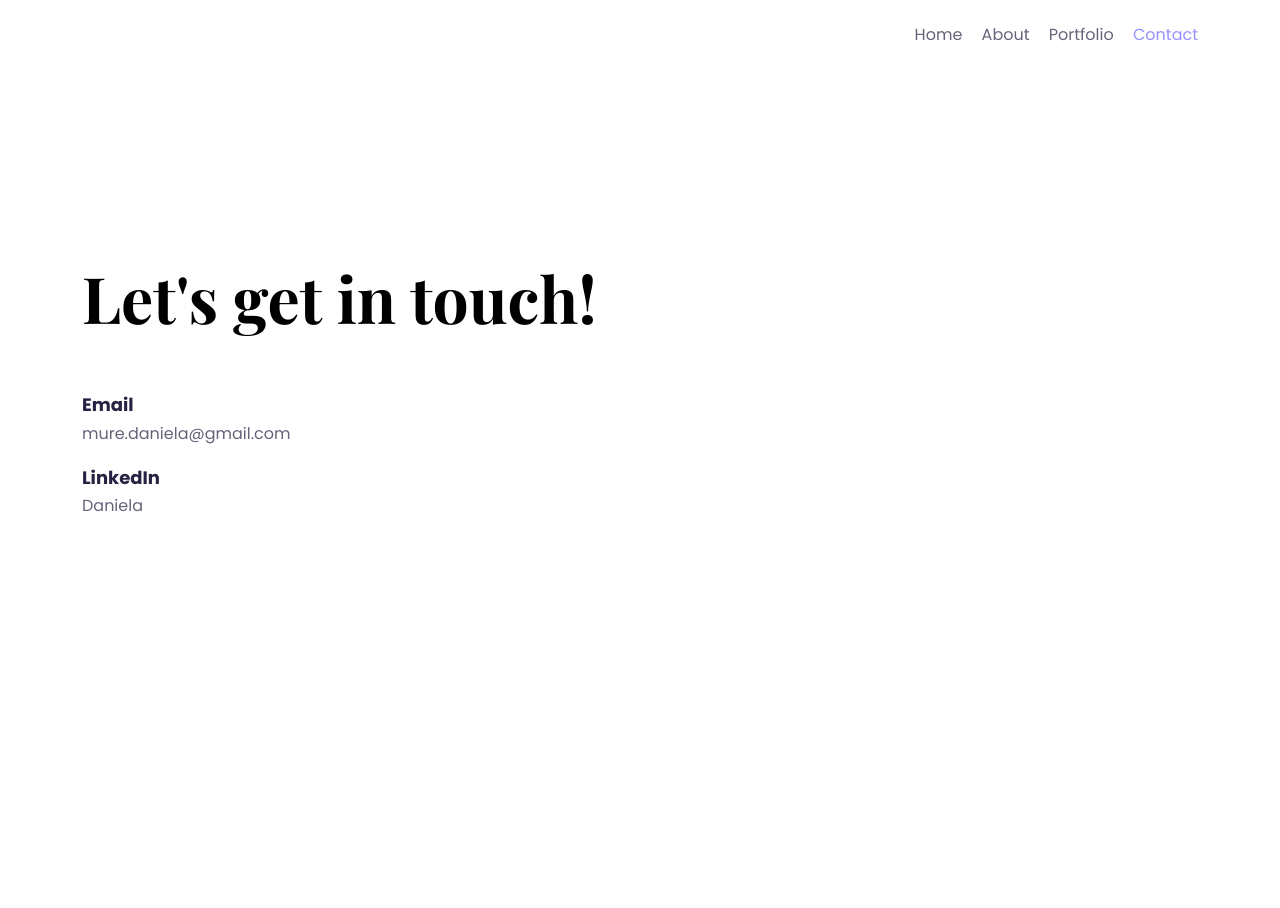
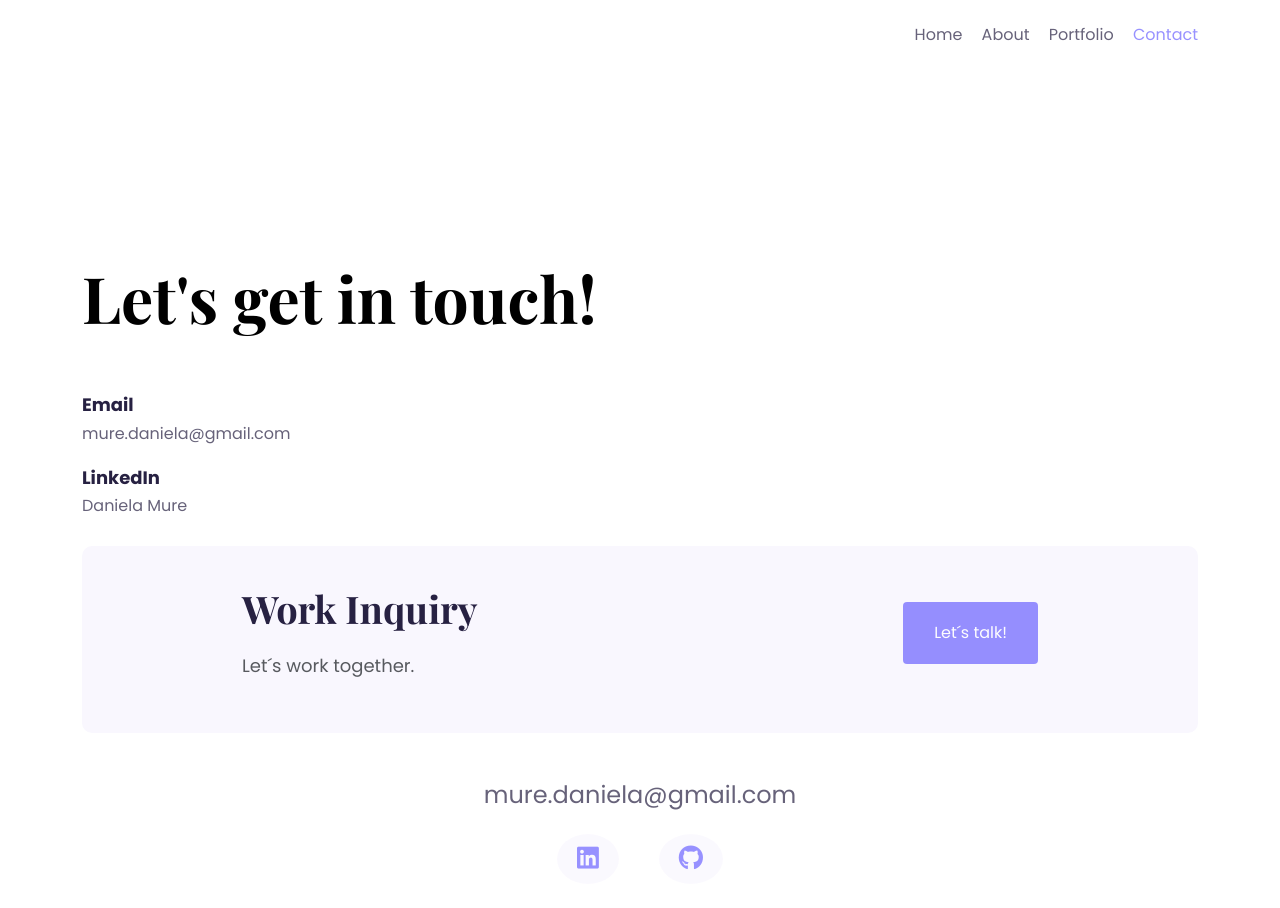
Before and after one commit to DanniFront/portfolio-project, a plain HTML site: page contact.html in a window 1280 px wide. Before the commit the page ends 800 px from the top, so only its background shows below. Drawn offline with nearby package versions, Linux system fonts and the light colour scheme; a web font is replaced by a local one.

Commit message:
Created the footer to all html pages

```diff
--- a/contact.html
+++ b/contact.html
@@ -21,6 +21,10 @@
       href="https://fonts.googleapis.com/css2?family=Material+Symbols+Outlined:opsz,wght,FILL,GRAD@24,400,0,0&icon_names=home"
     />
     <link rel="stylesheet" href="src/styles.css" />
+    <link
+      rel="stylesheet"
+      href="https://cdnjs.cloudflare.com/ajax/libs/font-awesome/6.5.1/css/all.min.css"
+    />
     <meta name="description" content="Look at my portfolio - Daniela Mure." />
     <title>My portfolio - Daniela Mure</title>
   </head>
@@ -41,7 +45,42 @@
         <h2>Email</h2>
         <a href="mailto:mure.daniela@gmail.com">mure.daniela@gmail.com</a>
         <h2 class="mt-4">LinkedIn</h2>
-        <a href="http://" target="_blank">Daniela</a>
+        <a
+          href="https://www.linkedin.com/in/daniela-mure-33a929b1/"
+          target="_blank"
+          >Daniela Mure</a
+        >
+
+        <footer>
+          <div
+            class="d-flex justify-content-between contact-box mb-5 d-none d-md-flex"
+          >
+            <div>
+              <h4>Work Inquiry</h4>
+              <p class="text-muted mt-4">Let´s work together.</p>
+            </div>
+            <div>
+              <a
+                href="mailto:mure.daniela@gmail.com"
+                class="btn btn-branding mt-3"
+                >Let´s talk!</a
+              >
+            </div>
+          </div>
+          <div class="d-flex justify-content-center">
+            <a href="mailto:mure.daniela@gmail.com" class="email-link mb-4"
+              >mure.daniela@gmail.com</a
+            >
+          </div>
+          <div class="social-links d-flex justify-content-center mb-5">
+            <a href="https://www.linkedin.com/in/daniela-mure-33a929b1/"
+              ><i class="fa-brands fa-linkedin"></i
+            ></a>
+            <a href="https://github.com/DanniFront"
+              ><i class="fa-brands fa-github"></i
+            ></a>
+          </div>
+        </footer>
       </div>
     </div>
   </body>
--- a/src/styles.css
+++ b/src/styles.css
@@ -31,7 +31,7 @@ nav a:hover {
 }
 
 a {
-  color: #272142;
+  color: var(--primary-font-color);
   text-decoration: none;
   opacity: 0.7;
 }
@@ -54,6 +54,12 @@ h3 {
   font-size: 64px;
   font-weight: 700;
   color: #000000;
+}
+
+h4 {
+  font-size: 38px;
+  font-weight: 700;
+  font-family: "Playfair Display", serif;
 }
 
 p {
@@ -103,7 +109,7 @@ p {
 }
 
 .content-hero {
-  padding: 180px 20px;
+  padding: 180px 20px 50px;
   line-height: 1.2;
 }
 
@@ -119,6 +125,42 @@ p {
 .about-img {
   display: block;
   margin: 20px auto;
+}
+
+footer .contact-box {
+  background: var(--branding-color);
+  padding: 40px 160px;
+  margin: 30px 0;
+  border-radius: 10px;
+}
+
+footer p {
+  font-size: 18px;
+}
+
+footer .email-link {
+  text-align: center;
+  font-size: 24px;
+  text-decoration: none;
+}
+
+footer .email-link:hover {
+  color: var(--secondary-color);
+}
+
+footer .social-links a {
+  color: var(--secondary-color);
+  background: var(--branding-color);
+  margin: 0 20px;
+  padding: 10px 20px;
+  font-size: 25px;
+  border-radius: 50%;
+  transition: all 100ms ease-in-out;
+}
+
+footer .social-links a:hover {
+  color: #fff;
+  background: var(--secondary-color);
 }
 
 @media (max-width: 900px) {
```
Also changed, not shown: about.html (+34 -1 lines), index.html (+33 -4 lines), portfolio.html (+35 -3 lines).
